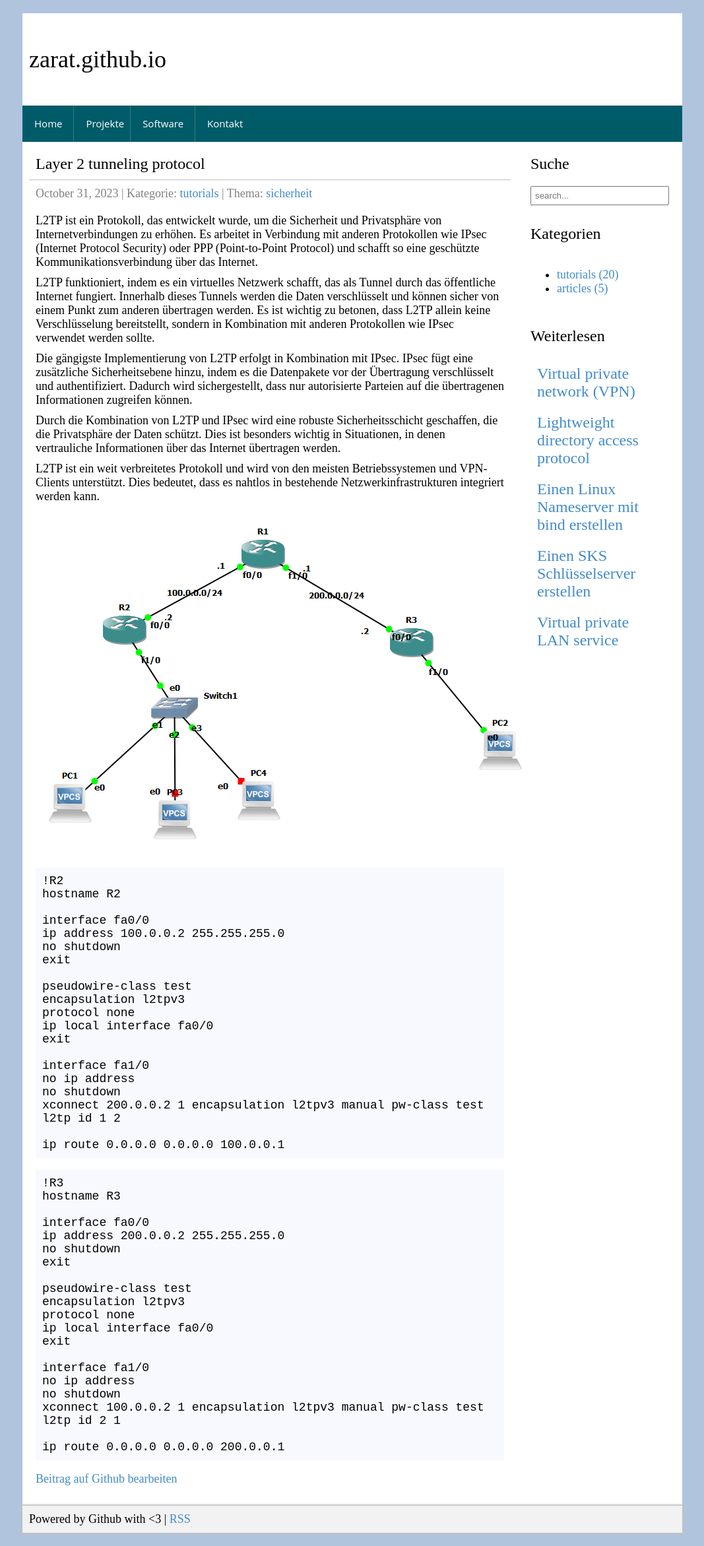
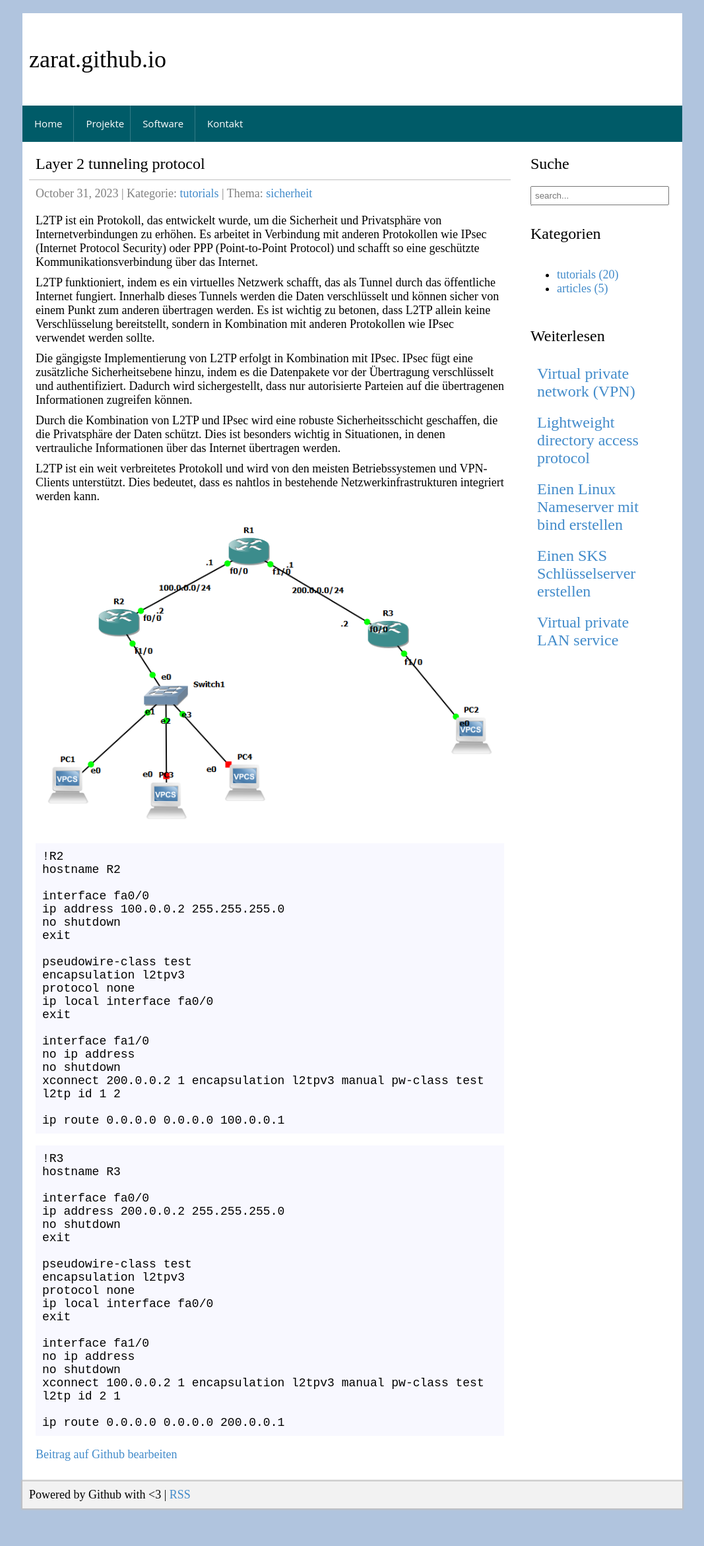
Before and after one commit to zarat/zarat.github.io, a Jekyll site: the page built from _posts/2023-10-31-l2tp.markdown, in a window 1280 px wide. Shown: the whole page at 66% size, without its empty margins (106-1173 px from the left). Built offline with Jekyll 4.4.1, drawn with Linux system fonts in a browser that asks for light colours; after the commit the page ends 2306 px from its top, so only the background shows below that.

Commit message:
Update style.css

```diff
--- a/assets/style.css
+++ b/assets/style.css
@@ -96,6 +96,12 @@ div{
      left: 0;
      width: 100%;
      height: 100%;
+}
+
+.sp-content img {
+    max-width: 100%;
+    height: auto;
+    display: block;
 }
 
 /**
```
